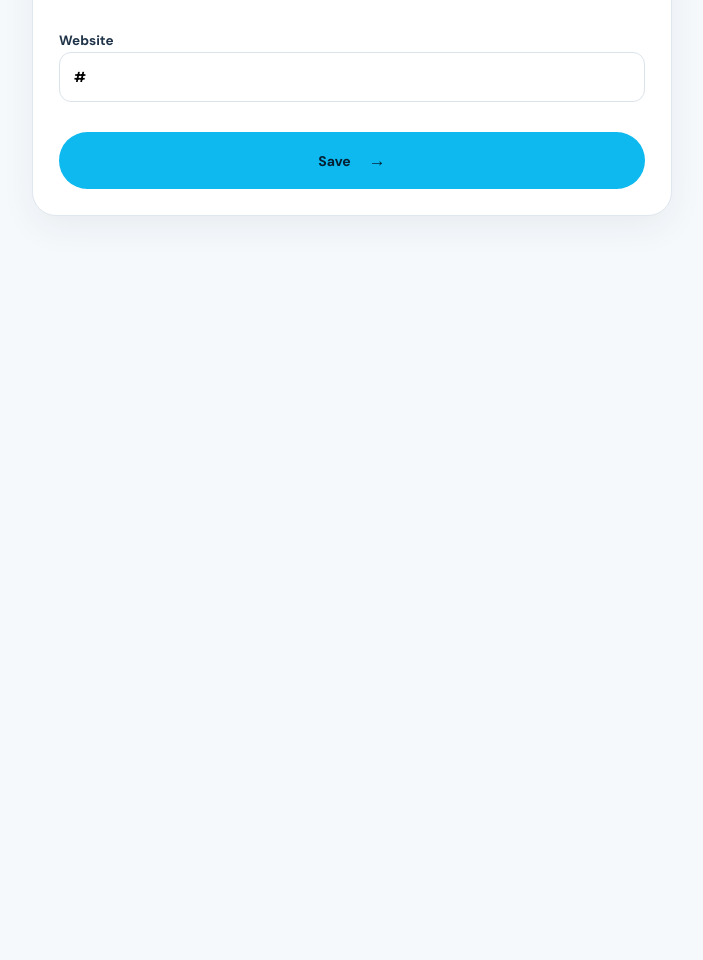
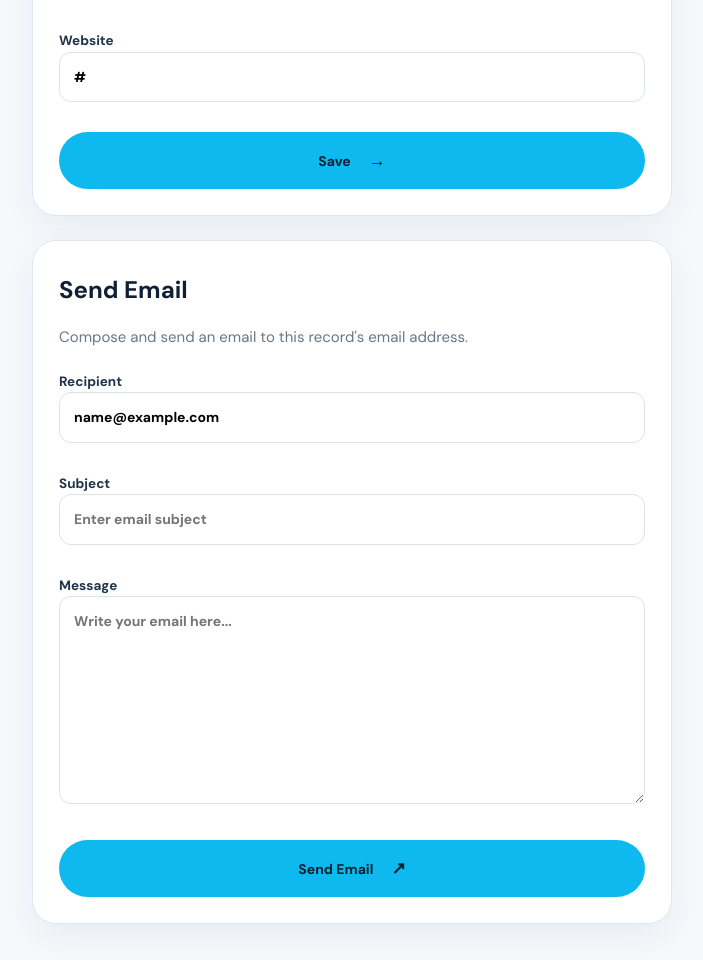
Before and after one commit to Mike-Coder-01/ccdo, a Django app: page /control_panel/organization/1/edit/ in a window 1280 px wide. Shown: the part 2767-3727 px from the top of the page, without its empty margins (258-961 px from the left). Before the commit the page ends 2983 px from the top, so only its background shows below. Run offline with Django 5.2, Linux system fonts and the light colour scheme; a user stored in the database is signed in; tables that the repository leaves empty hold one stand-in row (values such as "Sample post").

Commit message:
Email config

```diff
--- a/control_panel/templates/control_panel/form.html
+++ b/control_panel/templates/control_panel/form.html
@@ -1,34 +1,124 @@
+
 {% extends "control_panel/base.html" %}
-{% block title %}{% if instance %}Edit{% else %}Add{% endif %} {{ entry.label }} — CCDO Admin{% endblock %}
+
+{% block title %}
+  {% if instance %}Edit{% else %}Add{% endif %} {{ entry.label }} — CCDO Admin
+{% endblock %}
+
 {% block admin_content %}
+
 <div class="admin-topbar">
   <h1>{% if instance %}Edit{% else %}Add{% endif %} {{ entry.label }}</h1>
-  <a class="text-link" href="{% url 'control_panel:panel_list' slug %}">← Back to list</a>
+  <a class="text-link" href="{% url 'control_panel:panel_list' slug %}">
+    ← Back to list
+  </a>
 </div>
 
 {% if file_links %}
 <div class="admin-card" style="max-width:640px;margin-bottom:16px">
   <strong>Documents</strong>
+
   <div style="display:flex;gap:10px;margin-top:12px;flex-wrap:wrap">
     {% for item in file_links %}
-      <a class="btn btn-primary" href="{{ item.url }}" target="_blank" rel="noopener">{{ item.label }} <span>↗</span></a>
+      <a class="btn btn-primary"
+         href="{{ item.url }}"
+         target="_blank"
+         rel="noopener">
+        {{ item.label }} <span>&#8599;&#65038;</span>
+      </a>
     {% endfor %}
   </div>
 </div>
 {% endif %}
 
+<!-- Edit / Add Form -->
 <div class="admin-card form-panel" style="max-width:640px">
   <form method="post" enctype="multipart/form-data">
     {% csrf_token %}
+
     {% for field in form %}
-    <label style="display:block;margin-bottom:16px">
-      {{ field.label }}
-      {{ field }}
-      {% if field.help_text %}<small style="color:var(--muted)">{{ field.help_text }}</small>{% endif %}
-      {% if field.errors %}<small style="color:var(--red)">{{ field.errors|striptags }}</small>{% endif %}
-    </label>
+      <label style="display:block;margin-bottom:16px">
+        {{ field.label }}
+        {{ field }}
+
+        {% if field.help_text %}
+          <small style="color:var(--muted)">
+            {{ field.help_text }}
+          </small>
+        {% endif %}
+
+        {% if field.errors %}
+          <small style="color:var(--red)">
+            {{ field.errors|striptags }}
+          </small>
+        {% endif %}
+      </label>
     {% endfor %}
-    <button class="btn btn-primary" type="submit">Save <span>→</span></button>
+
+    <button class="btn btn-primary" type="submit">
+      Save <span>&#8594;</span>
+    </button>
   </form>
 </div>
+
+<!-- Send Email Form -->
+{% if instance and instance.email %}
+<div class="admin-card form-panel"
+     style="max-width:640px;margin-top:24px">
+
+  <h2>Send Email</h2>
+
+  <p style="color:var(--muted);margin-bottom:20px">
+    Compose and send an email to this record's email address.
+  </p>
+
+  <form method="post"
+        action="{% url 'control_panel:send_record_email' slug instance.pk %}">
+
+    {% csrf_token %}
+
+    <label style="display:block;margin-bottom:16px">
+      Recipient
+
+      <input
+        type="email"
+        value="{{ instance.email }}"
+        readonly
+        style="width:100%;box-sizing:border-box"
+      >
+    </label>
+
+    <label style="display:block;margin-bottom:16px">
+      Subject
+
+      <input
+        type="text"
+        name="subject"
+        required
+        maxlength="200"
+        placeholder="Enter email subject"
+        style="width:100%;box-sizing:border-box"
+      >
+    </label>
+
+    <label style="display:block;margin-bottom:16px">
+      Message
+
+      <textarea
+        name="message"
+        rows="8"
+        required
+        placeholder="Write your email here..."
+        style="width:100%;resize:vertical;box-sizing:border-box"
+      ></textarea>
+    </label>
+
+    <button class="btn btn-primary" type="submit">
+      Send Email <span>&#8599;&#65038;</span>
+    </button>
+
+  </form>
+</div>
+{% endif %}
+
 {% endblock %}
--- a/control_panel/urls.py
+++ b/control_panel/urls.py
@@ -8,6 +8,7 @@ urlpatterns = [
     path("login/", views.PanelLoginView.as_view(), name="panel_login"),
     path("logout/", LogoutView.as_view(next_page="control_panel:panel_login"), name="panel_logout"),
     path("panel_dashboard/", views.dashboard, name="panel_dashboard"),
+    path("<slug:slug>/<int:pk>/send-email/", views.send_record_email, name="send_record_email"),
     path("<slug:slug>/", views.generic_list, name="panel_list"),
     path("<slug:slug>/add/", views.generic_form, name="panel_add"),
     path("<slug:slug>/<int:pk>/edit/", views.generic_form, name="panel_edit"),
--- a/control_panel/views.py
+++ b/control_panel/views.py
@@ -15,6 +15,19 @@ from django.urls import reverse
 from django.utils.text import slugify
 from main.models import VolunteerApplication
 
+import logging
+
+from django.conf import settings
+from django.contrib import messages
+from django.contrib.auth.decorators import login_required
+from django.core.exceptions import PermissionDenied
+from django.core.mail import send_mail
+from django.shortcuts import get_object_or_404, redirect
+from django.urls import reverse
+from django.views.decorators.http import require_POST
+
+
+logger = logging.getLogger(__name__)
 
 def staff_check(user):
     return user.is_active and user.is_staff
@@ -116,3 +129,108 @@ def volunteer_file(request, pk, field):
     ext = os.path.splitext(f.name)[1]
     filename = f"{slugify(app.full_name)}-{field}{ext}"
     return FileResponse(f.open("rb"), filename=filename)
+
+
+
+@login_required(login_url="control_panel:panel_login")
+@require_POST
+def send_record_email(request, slug, pk):
+    # Only staff members can send emails from the admin panel.
+    if not request.user.is_staff:
+        raise PermissionDenied
+
+    # Find the registered model for this admin page.
+    entry = PANEL_REGISTRY.get(slug)
+
+    if entry is None:
+        messages.error(request, "Invalid admin section.")
+        return redirect("control_panel:panel_dashboard")
+
+    model = entry["model"]
+
+    # Retrieve the selected database record.
+    instance = get_object_or_404(model, pk=pk)
+
+    # Ensure the record has an email field and a valid recipient.
+    recipient = getattr(instance, "email", None)
+
+    if not recipient:
+        messages.error(
+            request,
+            "This record does not have an email address."
+        )
+        return redirect(
+            reverse(
+                "control_panel:panel_edit",
+                kwargs={"slug": slug, "pk": pk},
+            )
+        )
+
+    # Read and validate the submitted email content.
+    subject = request.POST.get("subject", "").strip()
+    message_body = request.POST.get("message", "").strip()
+
+    if not subject or not message_body:
+        messages.error(
+            request,
+            "Please provide both an email subject and message."
+        )
+        return redirect(
+            reverse(
+                "control_panel:panel_edit",
+                kwargs={"slug": slug, "pk": pk},
+            )
+        )
+
+    if len(subject) > 200:
+        messages.error(
+            request,
+            "The email subject must not exceed 200 characters."
+        )
+        return redirect(
+            reverse(
+                "control_panel:panel_edit",
+                kwargs={"slug": slug, "pk": pk},
+            )
+        )
+
+    # Send the email using Django's configured email backend.
+    try:
+        sent = send_mail(
+            subject=subject,
+            message=message_body,
+            from_email=settings.DEFAULT_FROM_EMAIL,
+            recipient_list=[recipient],
+            fail_silently=False,
+        )
+
+        if sent == 1:
+            messages.success(
+                request,
+                f"Email sent successfully to {recipient}."
+            )
+        else:
+            messages.error(
+                request,
+                "The email was not sent. Please check your email settings."
+            )
+
+    except Exception:
+        logger.exception(
+            "Failed to send admin email for %s record %s",
+            slug,
+            pk,
+        )
+        messages.error(
+            request,
+            "Failed to send the email. Check your email configuration "
+            "and server logs."
+        )
+
+    # Return to the record being edited.
+    return redirect(
+        reverse(
+            "control_panel:panel_edit",
+            kwargs={"slug": slug, "pk": pk},
+        )
+    )
--- a/main/forms.py
+++ b/main/forms.py
@@ -24,31 +24,64 @@ def _validate_document(f):
             raise forms.ValidationError("File must be 5 MB or smaller.")
     return f
 
+
 class VolunteerApplicationForm(forms.ModelForm):
-    area_of_interest = forms.ChoiceField(choices=AREA_OF_INTEREST_CHOICES, required=False)
+
+    area_of_interest = forms.MultipleChoiceField(
+        choices=AREA_OF_INTEREST_CHOICES,
+        required=False,
+        widget=forms.SelectMultiple(attrs={
+            "class": "interest-select",
+        }),
+    )
+
+
     application_letter = forms.FileField(
         required=True,
-        widget=forms.ClearableFileInput(attrs={"accept": ".pdf,.doc,.docx"}),
+        widget=forms.ClearableFileInput(
+            attrs={"accept": ".pdf,.doc,.docx"}
+        ),
     )
+
     cv = forms.FileField(
         required=True,
-        widget=forms.ClearableFileInput(attrs={"accept": ".pdf,.doc,.docx"}),
+        widget=forms.ClearableFileInput(
+            attrs={"accept": ".pdf,.doc,.docx"}
+        ),
     )
 
     class Meta:
         model = VolunteerApplication
-        fields = ["full_name", "email", "phone", "area_of_interest", "application_letter", "cv"]
+        fields = [
+            "full_name",
+            "email",
+            "phone",
+            "area_of_interest",
+            "application_letter",
+            "cv",
+        ]
         widgets = {
-            "full_name": forms.TextInput(attrs={"placeholder": "Your full name", "required": True}),
-            "email": forms.EmailInput(attrs={"placeholder": "you@example.com", "required": True}),
+            "full_name": forms.TextInput(
+                attrs={"placeholder": "Your full name", "required": True}
+            ),
+            "email": forms.EmailInput(
+                attrs={"placeholder": "you@example.com", "required": True}
+            ),
             "phone": forms.TextInput(attrs={"placeholder": "+255..."}),
         }
 
+    def clean_area_of_interest(self):
+        selected = self.cleaned_data.get("area_of_interest", [])
+        return ", ".join(selected)
+
     def clean_application_letter(self):
-        return _validate_document(self.cleaned_data.get("application_letter"))
+        return _validate_document(
+            self.cleaned_data.get("application_letter")
+        )
 
     def clean_cv(self):
         return _validate_document(self.cleaned_data.get("cv"))
+
 
 
 class ContactMessageForm(forms.ModelForm):
```
Also changed, not shown: CCDO/settings.py (+15 -5 lines), main/static/main/css/style.css (+59 -0 lines), main/static/main/js/main.js (+38 -0 lines), main/templates/main/index.html (+29 -2 lines), main/views.py (+61 -4 lines), main/static/images/community-leaders.jpeg.
